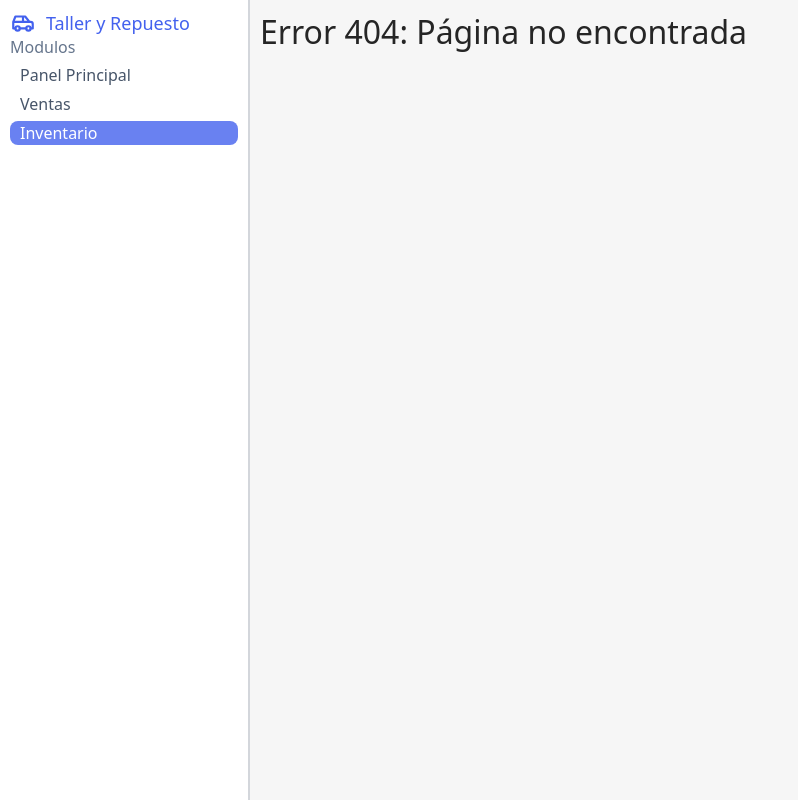
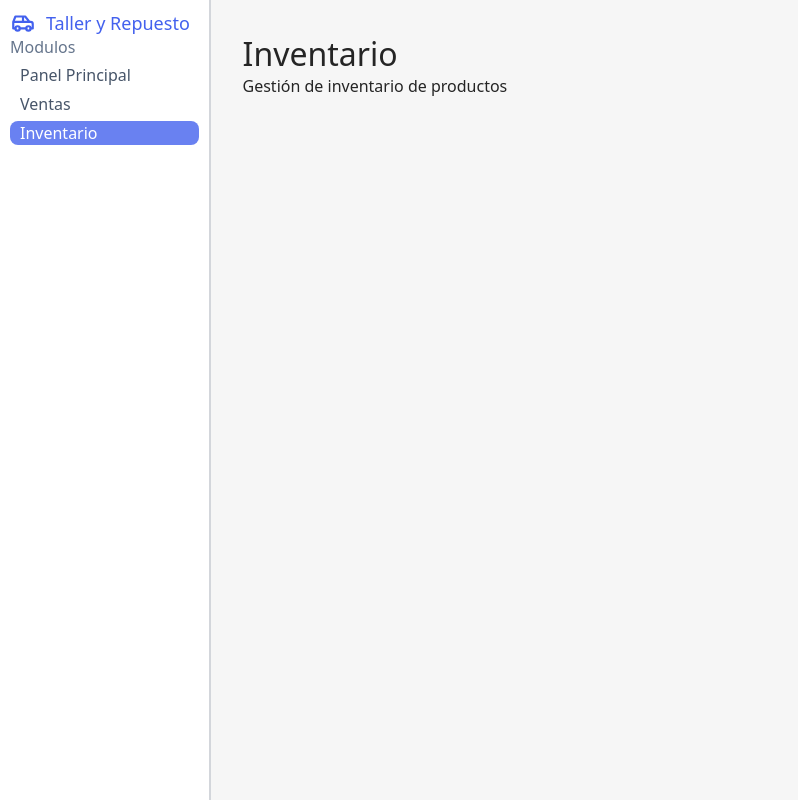
Before and after one commit to RodnerB/SistemaTallerRepuesto, a React (Vite) app: page /inventario in a window 1280 px wide. Before the commit this address had no page. Shown: the whole page, without its empty margins (0-798 px from the left). Built offline with nearby package versions, Linux system fonts and the light colour scheme; a web font is replaced by a local one.

Commit message:
Add Inventario page and route integration

```diff
--- a/src/App.jsx
+++ b/src/App.jsx
@@ -5,6 +5,7 @@ import Main from './pages/Main'
 import Layout from './layout/Layout.jsx'
 import NotFound from './pages/404.jsx'
 import Venta from './pages/Venta.jsx'
+import Inventario from './pages/Inventario.jsx'
 
 function App() {
   return (
@@ -14,6 +15,7 @@ function App() {
         <Routes>
           <Route path="/" element={<Main />} />
           <Route path="/venta" element={<Venta />} />
+          <Route path="/inventario" element={<Inventario />} />
           <Route path="*" element={<NotFound/>} />
         </Routes>
       </Router>
--- /dev/null
+++ b/src/pages/Inventario.css
@@ -0,0 +1,5 @@
+.inventario {
+    padding: 2rem;
+    width: 100%;
+    height: 100vh;
+}
--- /dev/null
+++ b/src/pages/Inventario.jsx
@@ -0,0 +1,12 @@
+import './Inventario.css'
+
+function Inventario() {
+    return (
+        <main className='inventario'>
+            <h1>Inventario</h1>
+            <p>Gestión de inventario de productos</p>
+        </main>
+    )
+}
+
+export default Inventario
```
